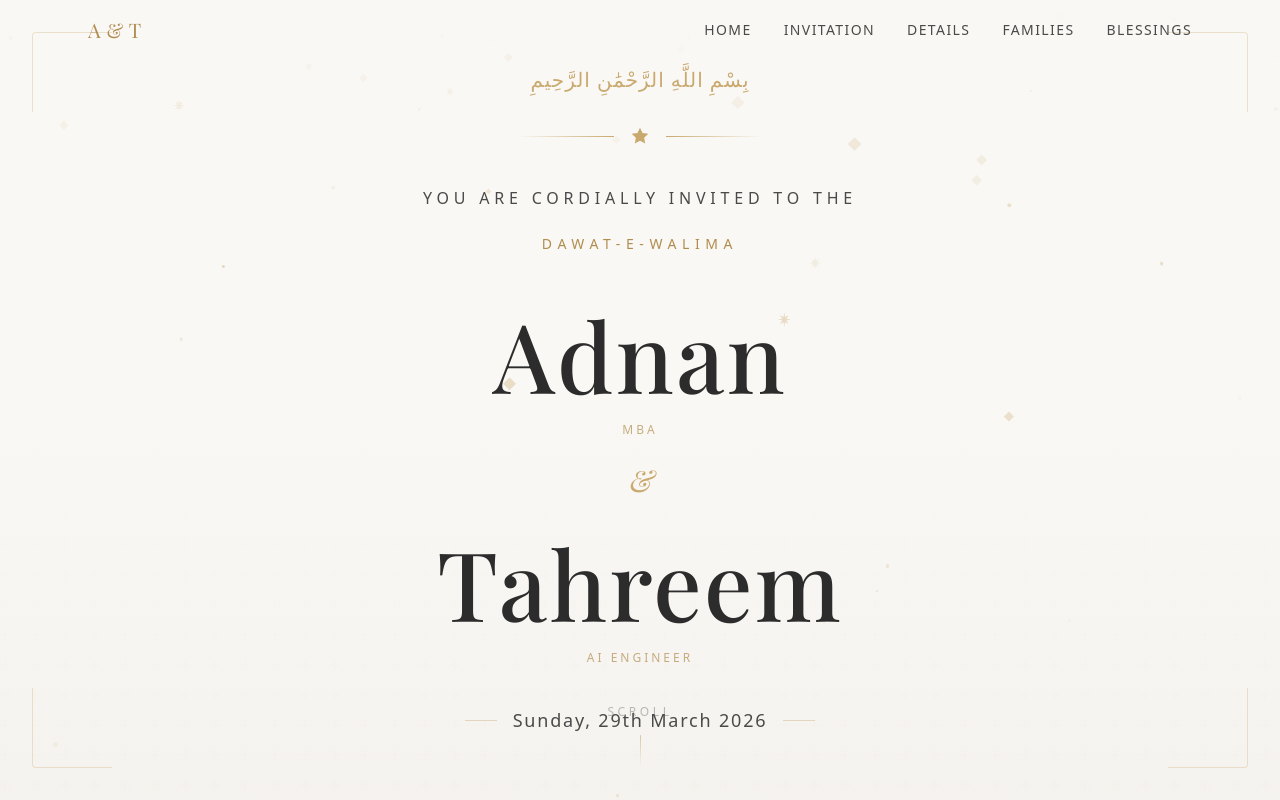
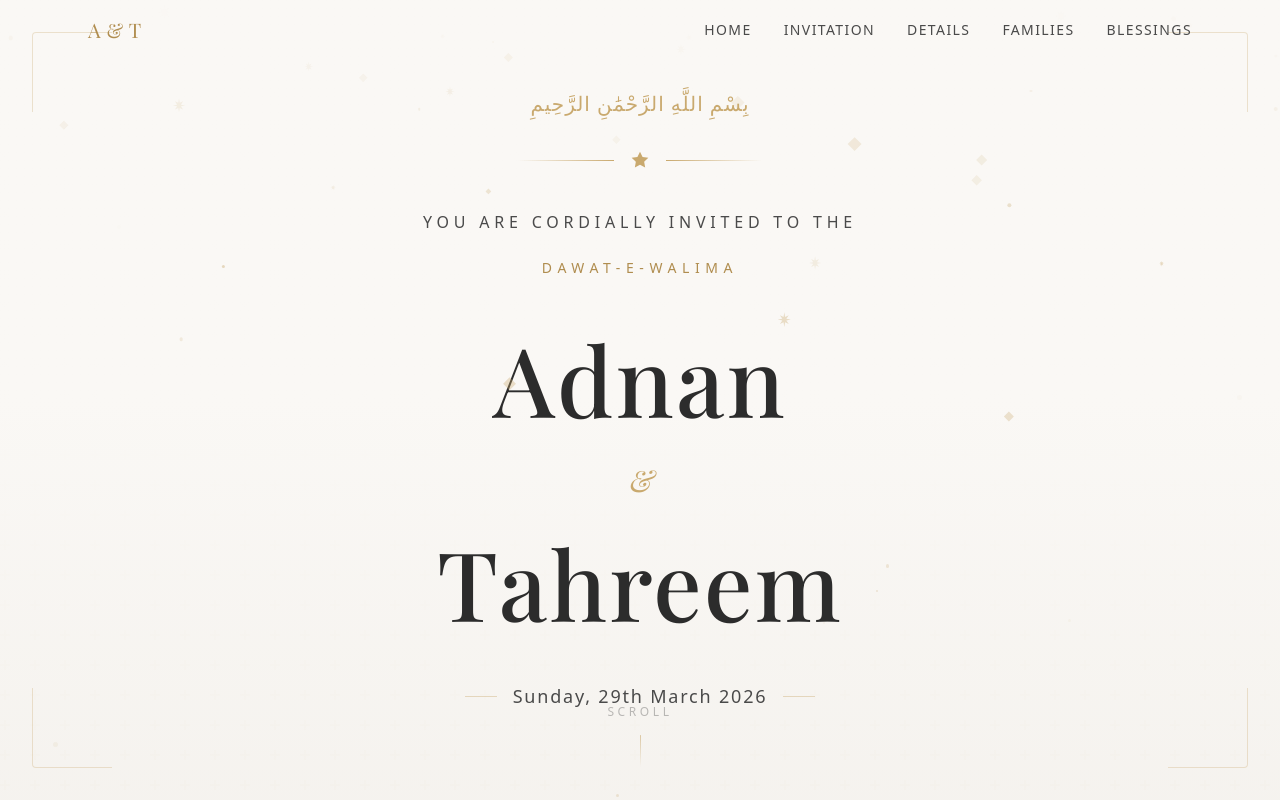
Before and after one commit to abdullah9786/adnan-wedding, a Next.js app: page / in a window 1280 px wide. Shown: the top 800 px of the page. Built offline with nearby package versions, Linux system fonts and the light colour scheme.

Commit message:
fix: profession position change

```diff
--- a/src/components/Footer.tsx
+++ b/src/components/Footer.tsx
@@ -38,10 +38,18 @@ export default function Footer() {
           <div className="section-divider mb-8" />
 
           {/* Couple names */}
-          <p className="font-serif text-2xl md:text-3xl text-charcoal mb-3">
-            Adnan &amp; Tahreem
-          </p>
-          <p className="text-charcoal-light font-light text-sm md:text-base mb-1">
+          <div className="flex items-center justify-center gap-3 mb-1">
+            <div className="text-center">
+              <p className="font-serif text-2xl md:text-3xl text-charcoal">Adnan</p>
+              <p className="text-[10px] md:text-[11px] tracking-[0.2em] uppercase text-champagne-dark/60 font-normal mt-0.5">MBA</p>
+            </div>
+            <span className="font-serif text-xl md:text-2xl text-champagne italic">&amp;</span>
+            <div className="text-center">
+              <p className="font-serif text-2xl md:text-3xl text-charcoal">Tahreem</p>
+              <p className="text-[10px] md:text-[11px] tracking-[0.2em] uppercase text-champagne-dark/60 font-normal mt-0.5">AI Engineer</p>
+            </div>
+          </div>
+          <p className="text-charcoal-light font-light text-sm md:text-base mb-1 mt-3">
             We look forward to celebrating with you
           </p>
           <p className="text-charcoal-light/50 text-sm font-light">
--- a/src/components/Hero.tsx
+++ b/src/components/Hero.tsx
@@ -100,12 +100,6 @@ export default function Hero() {
         >
           Adnan
         </motion.h1>
-        <motion.p
-          {...fadeUp(1.3)}
-          className="text-[11px] md:text-xs tracking-[0.25em] uppercase text-champagne-dark/70 font-normal mt-2"
-        >
-          MBA
-        </motion.p>
 
         {/* Ampersand */}
         <motion.div
@@ -124,12 +118,6 @@ export default function Hero() {
         >
           Tahreem
         </motion.h1>
-        <motion.p
-          {...fadeUp(1.35)}
-          className="text-[11px] md:text-xs tracking-[0.25em] uppercase text-champagne-dark/70 font-normal mt-2"
-        >
-          AI Engineer
-        </motion.p>
 
         {/* Date */}
         <motion.div
```
